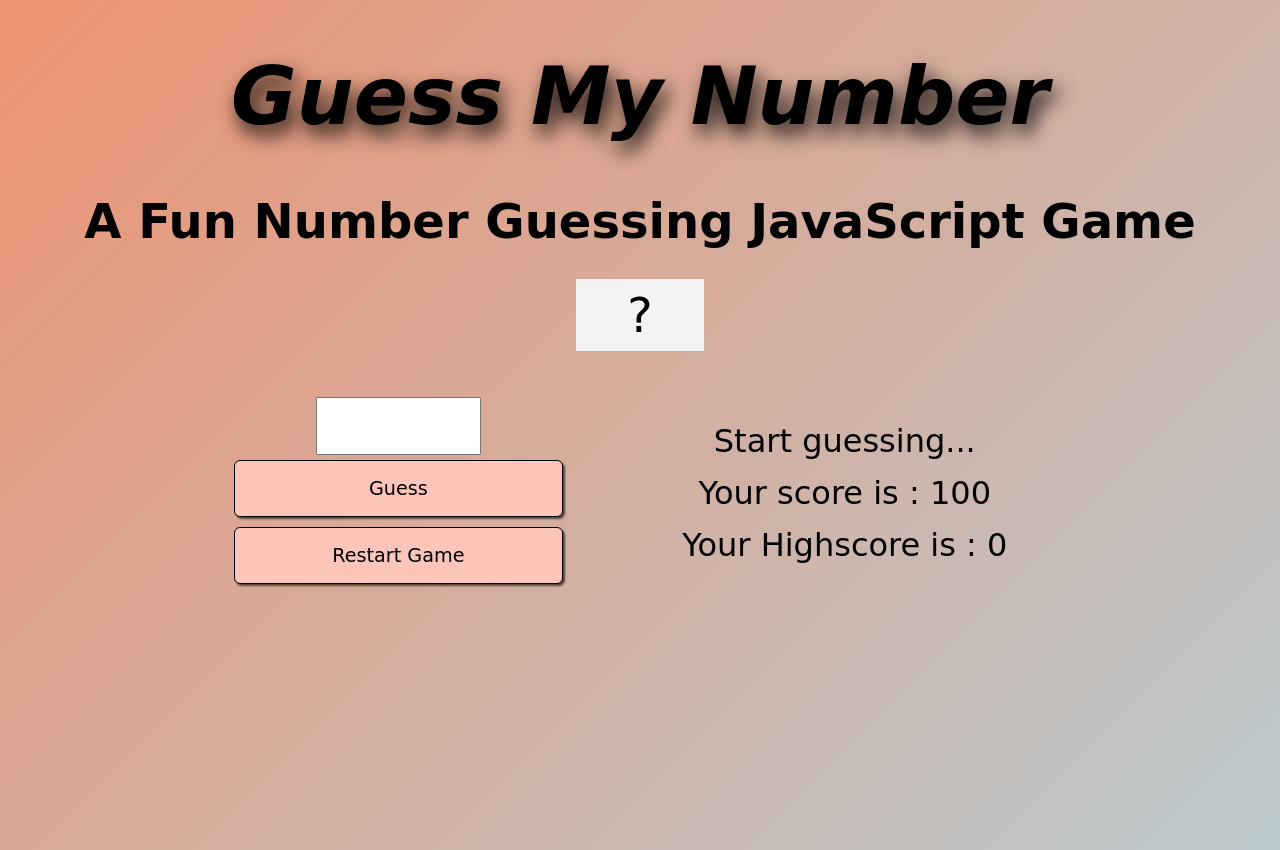
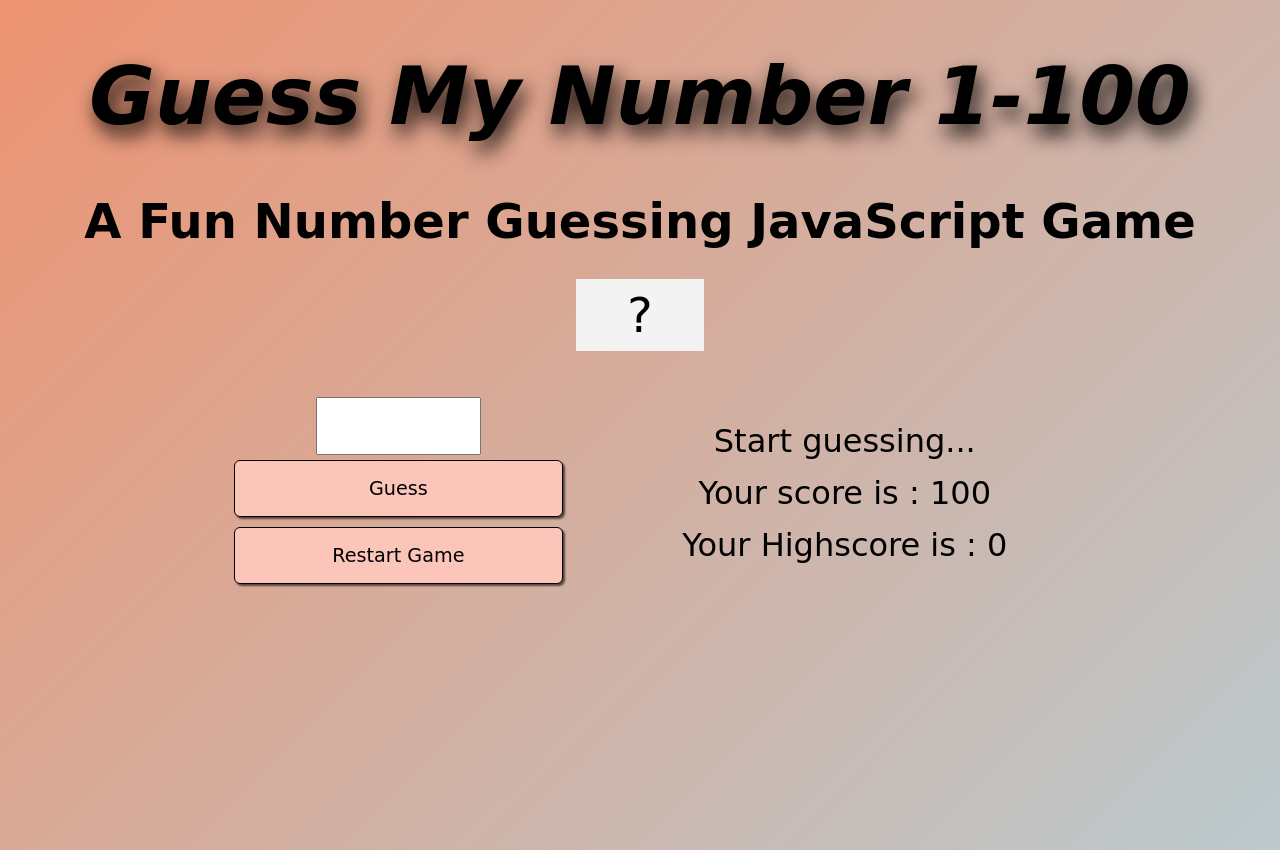
Before and after one commit to omer-yagci/Guess-Number-Game, a plain HTML site: page index.html in a window 1280 px wide. Drawn offline with Linux system fonts and the light colour scheme; a web font is replaced by a local one.

Commit message:
html change

```diff
--- a/index.html
+++ b/index.html
@@ -9,7 +9,7 @@
   </head>
   <body>
     <header id="header">
-      <h1>Guess My Number</h1>
+      <h1>Guess My Number 1-100</h1>
       <h2>A Fun Number Guessing JavaScript Game</h2>
       <div class="secret-number">?</div>
     </header>
```
